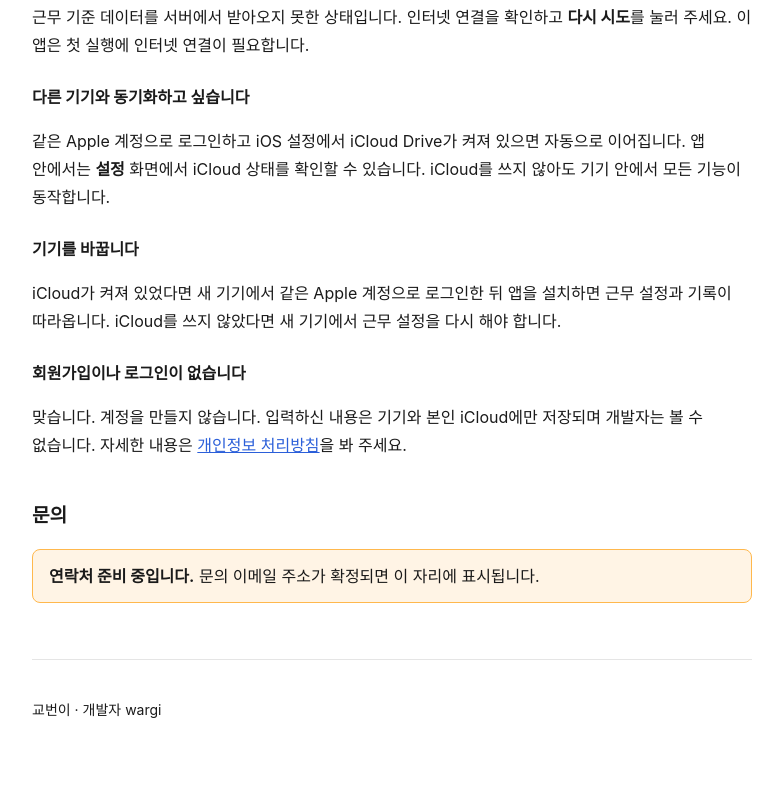
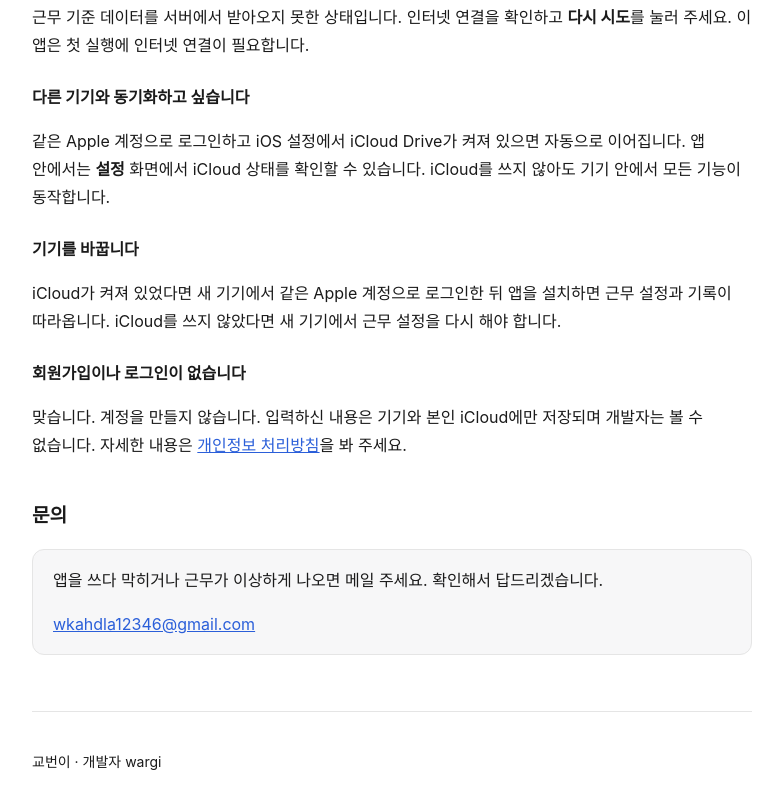
Before and after one commit to wargi/gyobeoni-support, a plain HTML site: page index.html in a window 1280 px wide. Shown: the part 1104-1913 px from the top of the page, without its empty margins (248-1031 px from the left). Drawn offline with Linux system fonts and the light colour scheme.

Commit message:
문의 연락처를 채운다
두 페이지의 '연락처 준비 중' 자리에 문의 메일 주소를 넣는다.
App Store 지원 URL은 이용자가 실제로 연락할 수단이 있어야 한다.

```diff
--- a/index.html
+++ b/index.html
@@ -52,8 +52,9 @@
   <p>맞습니다. 계정을 만들지 않습니다. 입력하신 내용은 기기와 본인 iCloud에만 저장되며 개발자는 볼 수 없습니다. 자세한 내용은 <a href="privacy.html">개인정보 처리방침</a>을 봐 주세요.</p>
 
   <h2>문의</h2>
-  <div class="card todo">
-    <p><strong>연락처 준비 중입니다.</strong> 문의 이메일 주소가 확정되면 이 자리에 표시됩니다.</p>
+  <div class="card">
+    <p>앱을 쓰다 막히거나 근무가 이상하게 나오면 메일 주세요. 확인해서 답드리겠습니다.</p>
+    <p><a href="mailto:wkahdla12346@gmail.com">wkahdla12346@gmail.com</a></p>
   </div>
 
   <footer>
```
Also changed, not shown: privacy.html (+3 -2 lines).
